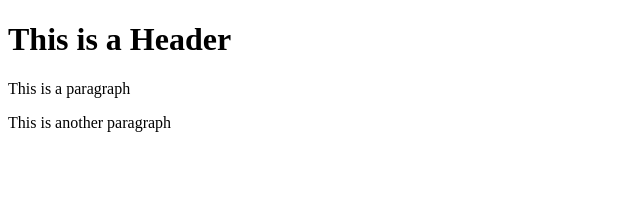
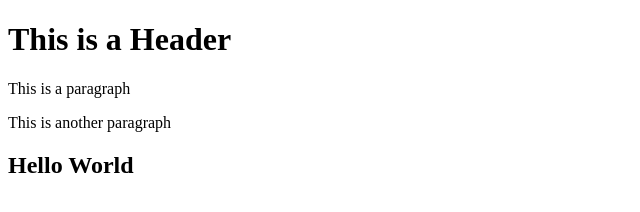
Before and after one commit to leanza123/git-test, a website: page index.html in a window 1280 px wide. Shown: the whole page, without its empty margins (0-640 px from the left). Drawn offline with Linux system fonts and the light colour scheme.

Commit message:
Using NPM

```diff
--- a/index.html
+++ b/index.html
@@ -4,5 +4,6 @@
       <h1>This is a Header</h1>
         <p>This is a paragraph</p>
         <p>This is another paragraph</p>
+        <h2>Hello World</h2>
    </body>
 </html>
```
Also changed, not shown: package.json (added, +26 -0 lines), 2 other files.
